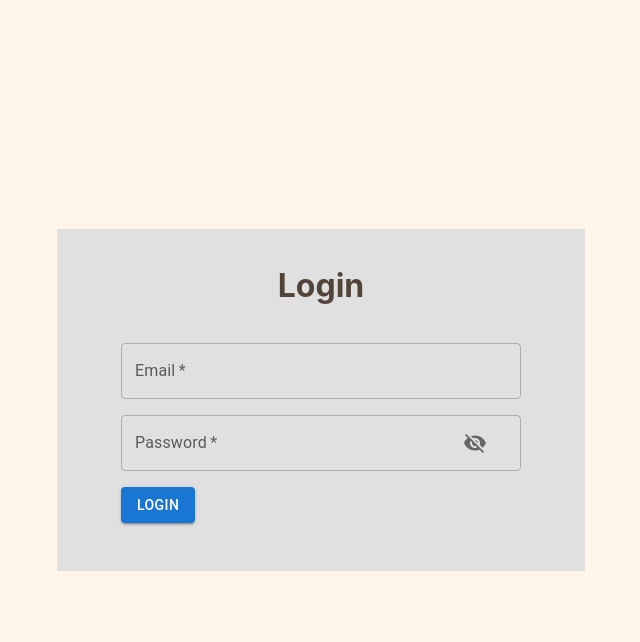
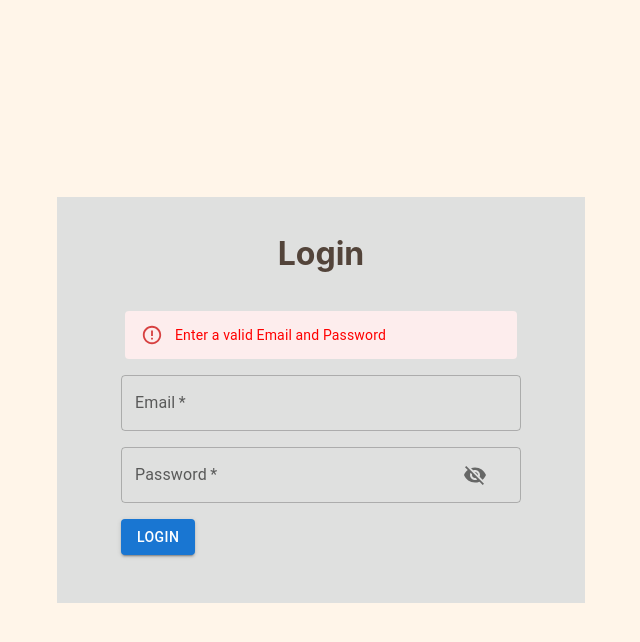
Before and after one commit to shafinmurani/enquiryform, a React (Create React App) app: page / in a window 1280 px wide. Both pictures are taken after a click on the button "LOGIN". Shown: the top 642 px of the page, without its empty margins (319-959 px from the left). Built offline with nearby package versions, Linux system fonts and the light colour scheme.

Commit message:
email and password validation and error message done

```diff
--- a/src/pages/Login.js
+++ b/src/pages/Login.js
@@ -1,13 +1,20 @@
 /* eslint-disable no-useless-escape */
 import React from "react";
 import "../styles/Login.css";
-import { Button, InputAdornment, TextField } from "@mui/material";
+import {
+  Alert,
+  AlertTitle,
+  Button,
+  InputAdornment,
+  TextField,
+} from "@mui/material";
 import { Visibility, VisibilityOff } from "@mui/icons-material";
 export default function Login() {
   const [isPasswordVIsible, setIsPasswordVisible] = React.useState(false);
   const [email, setEmail] = React.useState("");
   const [password, setPassword] = React.useState("");
-  const [isValidEmail, setIsValidEmail] = React.useState(true);
+  const [isValidEmail, setIsValidEmail] = React.useState(false);
+  const [errorField, setErrorField] = React.useState("");
 
   const validateEmail = (e) => {
     /**
@@ -28,15 +35,33 @@ export default function Login() {
   const submit = () => {
     if (isValidEmail && password.length !== 0) {
       //TODO:  Email and password are valid, perform login logic here
+      setErrorField("");
     } else {
       //TODO: Implement error logic here
-      //Email or password is invalid/empty
+      if (isValidEmail === false && password.length !== 0) {
+        setErrorField("Email");
+      } else if (password.length === 0 && isValidEmail === true) {
+        setErrorField("Password");
+      } else {
+        setErrorField("Email and Password");
+      }
     }
   };
   return (
     <div className="wrapper">
       <div className="box">
-        <h1 className="title">Login</h1>
+        <h1 className="title">Login</h1>{" "}
+        <Alert
+          sx={{ color: "red" }}
+          style={{
+            width: "90%",
+            display: errorField.length === 0 ? "none" : "",
+          }}
+          severity="error"
+          variant="standard"
+        >
+          Enter a valid {errorField}
+        </Alert>
         <TextField
           required
           className="input"
@@ -72,7 +97,6 @@ export default function Login() {
             ),
           }}
         />
-
         <Button
           onClick={submit}
           className="login-btn"
```
